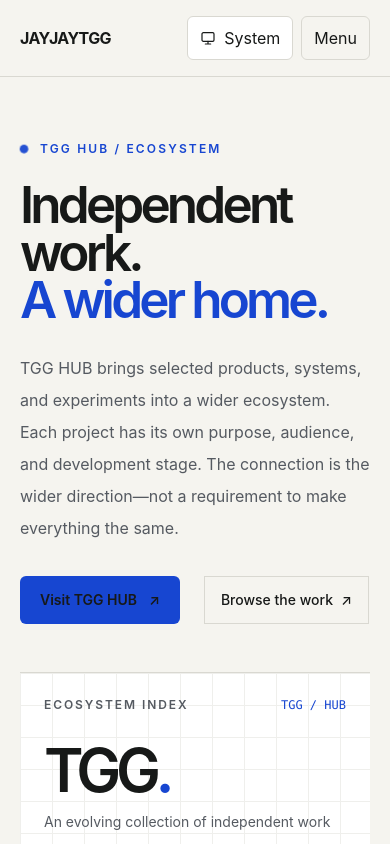
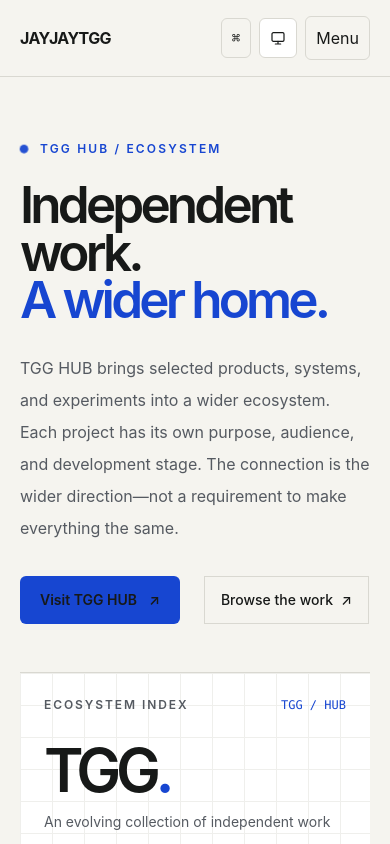
Before and after one commit to JJTGG/JAYJAYTGG, a Next.js app: page /tgg-hub in a window 390 px wide. Shown: the top 844 px of the page. Built offline with nearby package versions, Linux system fonts and the light colour scheme.

Commit message:
feat: add deterministic command palette foundation

```diff
--- a/components/Header.tsx
+++ b/components/Header.tsx
@@ -2,10 +2,12 @@
 
 import { useEffect, useState } from "react";
 import { usePathname } from "next/navigation";
+import CommandPalette from "./CommandPalette";
 
 type Theme = "light" | "dark" | "system";
 
 const THEME_STORAGE_KEY = "jayjaytgg-theme";
+const THEME_CHANGE_EVENT = "jayjaytgg:theme-change";
 
 const navigation = [
   { label: "Projects", href: "/work" },
@@ -21,20 +23,37 @@ function isActiveRoute(pathname: string, href: string) {
   return href !== "/" && pathname.startsWith(`${href}/`);
 }
 
+function readCurrentTheme(): Theme {
+  const current = document.documentElement.dataset.theme;
+
+  if (current === "light" || current === "dark") {
+    return current;
+  }
+
+  return "system";
+}
+
 export default function Header() {
   const [open, setOpen] = useState(false);
   const [theme, setTheme] = useState<Theme>("system");
   const pathname = usePathname();
 
   useEffect(() => {
-    const current = document.documentElement.dataset.theme;
+    function syncTheme() {
+      setTheme(readCurrentTheme());
+    }
 
-    if (current === "light" || current === "dark") {
-      setTheme(current);
-    } else {
-      setTheme("system");
-    }
+    syncTheme();
+    window.addEventListener(THEME_CHANGE_EVENT, syncTheme);
+
+    return () => {
+      window.removeEventListener(THEME_CHANGE_EVENT, syncTheme);
+    };
   }, []);
+
+  useEffect(() => {
+    setOpen(false);
+  }, [pathname]);
 
   function cycleTheme() {
     const nextTheme: Theme =
@@ -52,12 +71,14 @@ export default function Header() {
     } catch {
       // Keep the selected theme for the current page session.
     }
+
+    window.dispatchEvent(new Event(THEME_CHANGE_EVENT));
   }
 
   return (
     <header className="border-b border-[var(--line)] bg-[var(--background)]">
       <div className="mx-auto w-full max-w-[var(--page-width)] px-[var(--page-gutter)]">
-        <div className="flex min-h-[76px] items-center justify-between gap-4">
+        <div className="flex min-h-[76px] items-center justify-between gap-3 sm:gap-4">
           <a
             href="/"
             className="group flex shrink-0 flex-col leading-tight"
@@ -97,12 +118,14 @@ export default function Header() {
           </nav>
 
           <div className="flex shrink-0 items-center gap-2">
+            <CommandPalette />
+
             <button
               type="button"
               onClick={cycleTheme}
               title={`Current theme: ${theme}. Activate to change theme.`}
               aria-label={`Theme: ${theme}. Activate to change theme.`}
-              className="inline-flex min-h-10 items-center gap-2 rounded-md border border-[var(--line)] bg-[var(--surface)] px-3 py-2 text-xs font-medium text-[var(--foreground)] transition-colors hover:border-[var(--accent)]"
+              className="inline-flex min-h-10 items-center gap-2 rounded-md border border-[var(--line)] bg-[var(--surface)] px-2.5 py-2 text-xs font-medium text-[var(--foreground)] transition-colors hover:border-[var(--accent)] sm:px-3"
             >
               <svg
                 aria-hidden="true"
@@ -129,13 +152,13 @@ export default function Header() {
                 )}
               </svg>
 
-              <span className="capitalize">{theme}</span>
+              <span className="hidden capitalize sm:inline">{theme}</span>
             </button>
 
             <button
               type="button"
               onClick={() => setOpen((current) => !current)}
-              className="inline-flex min-h-10 items-center justify-center rounded-md border border-[var(--line)] px-3 py-2 text-sm font-medium text-[var(--foreground)] transition-colors hover:border-[var(--accent)] md:hidden"
+              className="inline-flex min-h-10 items-center justify-center rounded-md border border-[var(--line)] px-2.5 py-2 text-sm font-medium text-[var(--foreground)] transition-colors hover:border-[var(--accent)] md:hidden sm:px-3"
               aria-expanded={open}
               aria-controls="mobile-navigation"
               aria-label={open ? "Close navigation" : "Open navigation"}
```
